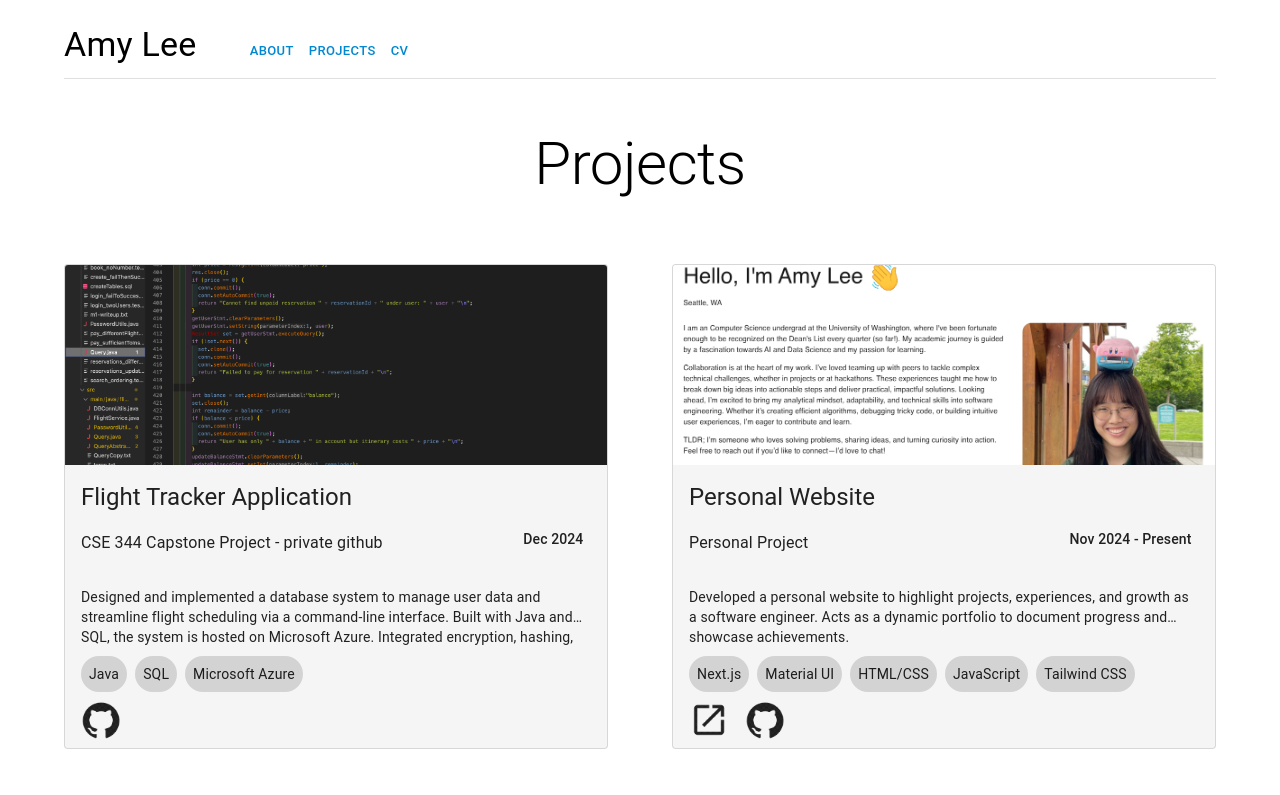
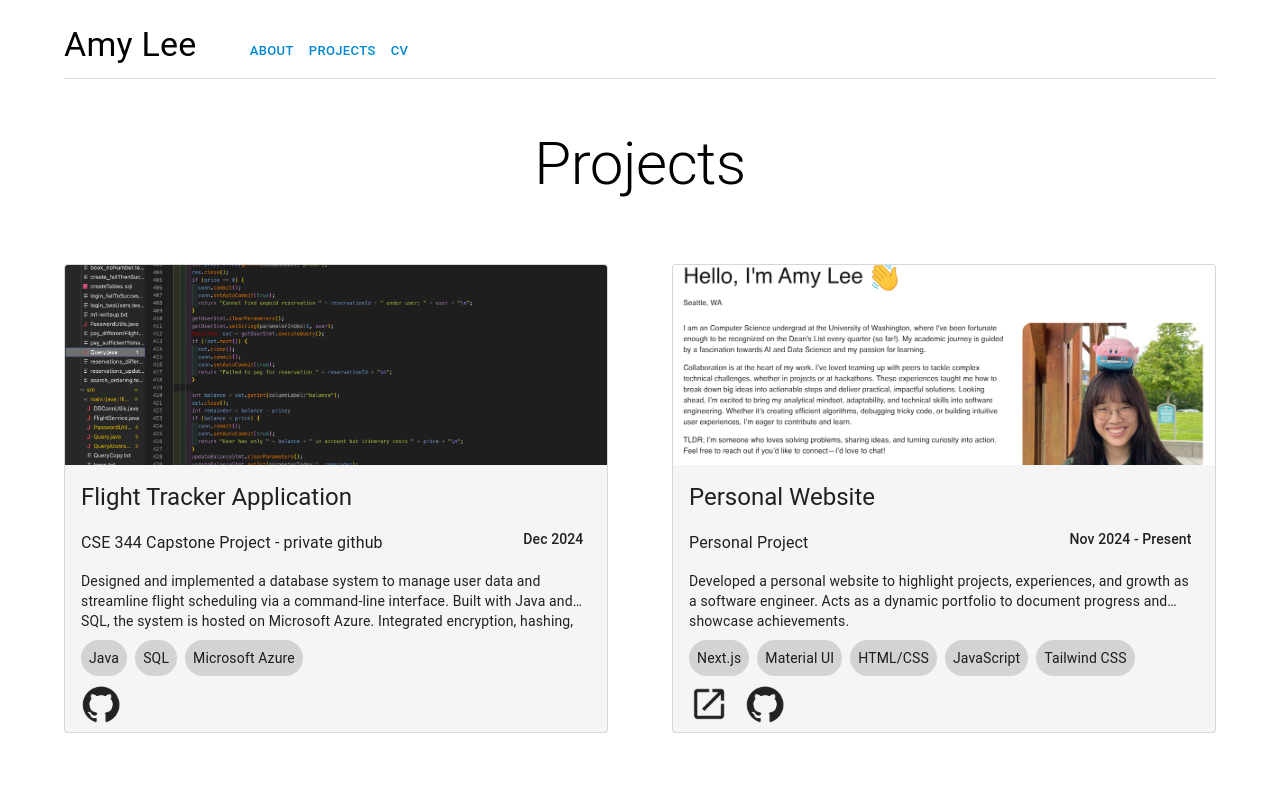
Before and after one commit to leeaj23/leeaj23, a Next.js app: page /projects in a window 1280 px wide. Shown: the top 795 px of the page. Built offline with nearby package versions, Linux system fonts and the light colour scheme.

Commit message:
got rid of random margin top for projects

```diff
--- a/app/projects/page.js
+++ b/app/projects/page.js
@@ -233,7 +233,7 @@ export default function Home () {
                                 </Grid2>
                                 <Box>
                                     <StyledCardContent sx={{mt: -1}}>
-                                        <StyledTypography variant='body2' gutterBottom>
+                                        <StyledTypography variant='body2' gutterBottom sx={{mt: -2}}>
                                             {project.blurb}
                                         </StyledTypography>
                                     </StyledCardContent>
```
